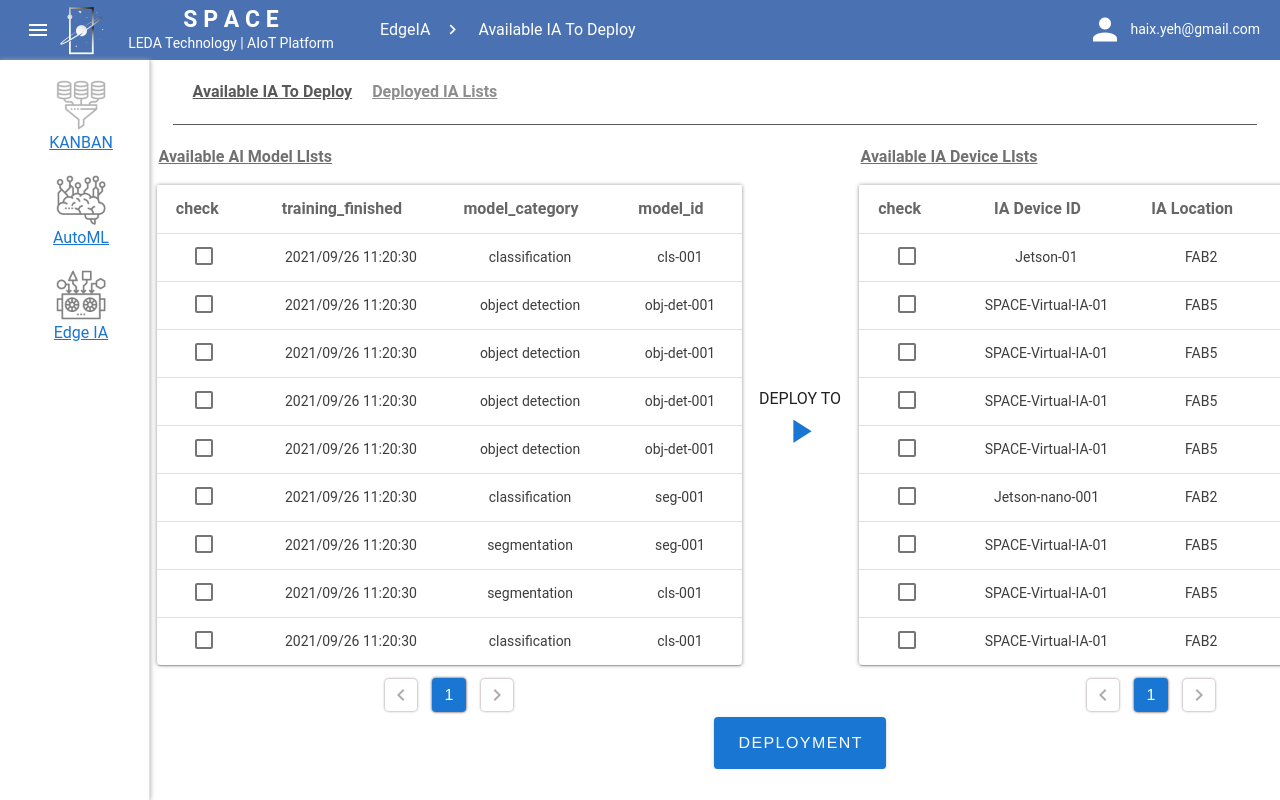
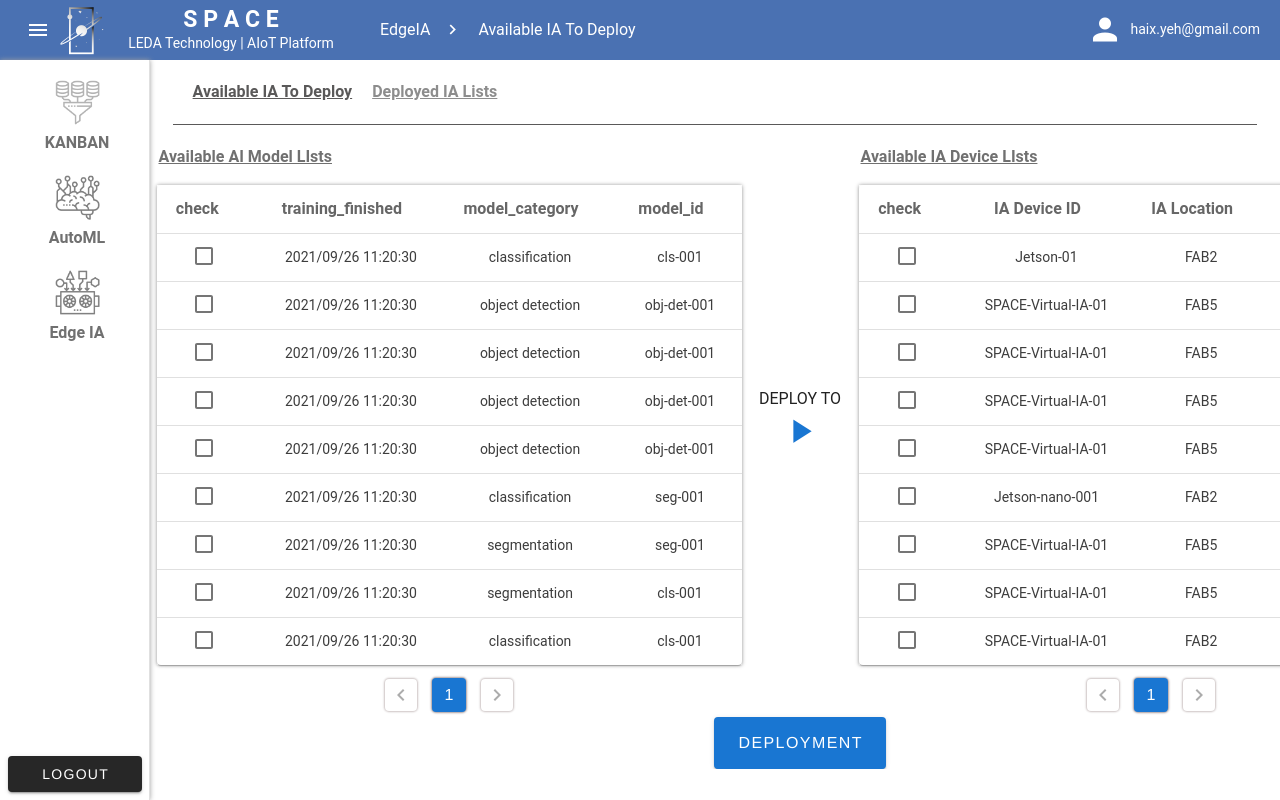
Before and after one commit to cloud-grazing/vue, a Vue app in the folder main/: page /availableIAToDeploy in a window 1280 px wide. Built offline with nearby package versions, Linux system fonts and the light colour scheme.

Commit message:
[修改]樣式修正

```diff
--- a/main/src/css/normalTable.scss
+++ b/main/src/css/normalTable.scss
@@ -1,6 +1,6 @@
 .use-normal-table {
     margin: 0 auto;
-    max-width: 800px;
+    max-width: 920px;
     color: #707070;
     .v-data-table__wrapper {
         box-shadow: 0px 0px 4px 0px #A0A0A0;
--- a/main/src/views/Login/Main.vue
+++ b/main/src/views/Login/Main.vue
@@ -115,8 +115,6 @@ export default {
             width: 320px;
         }
     }
-
-}
     .login-left-bg {
         float: left;
         width: calc(100% - 520px);
@@ -147,5 +145,7 @@ export default {
             width: 100%;
         }
     }
+}
+
 </style>
 <style src="@/css/common.scss" lang="scss"></style>
--- a/main/src/views/Main/components/Kanban/components/DataFlow/Main.vue
+++ b/main/src/views/Main/components/Kanban/components/DataFlow/Main.vue
@@ -12,7 +12,11 @@
             hideDefaultFooter
             class="elevation-1"
             @page-count="data.PageCount = $event"
-        />
+        >
+            <template v-slot:[`item.DataCollectTmsp`]="{ item }">
+                {{ new Date(item.DataCollectTmsp) }}
+            </template>
+        </v-data-table>
         <div class="text-center pt-2">
             <v-pagination
                 v-model="Page"
--- a/main/src/views/Main/components/Kanban/components/EdgeLists/Main.vue
+++ b/main/src/views/Main/components/Kanban/components/EdgeLists/Main.vue
@@ -14,6 +14,9 @@
             :itemClass="itemRowBackground"
             @page-count="data.Total = $event"
         >
+            <template v-slot:[`item.UpdateTmsp`]="{ item }">
+                {{ new Date(item.UpdateTmsp) }}
+            </template>
             <template v-slot:[`item.HeartBeatStatus`]="{ item }">
                 <span v-if="item.HeartBeatStatus === 1">alive</span>
                 <span v-else>N/A</span>
--- a/main/src/views/Main/components/MainNav.vue
+++ b/main/src/views/Main/components/MainNav.vue
@@ -8,34 +8,45 @@
         mobileBreakpoint="960"
     >
         <v-list
-            class="pl-5"
+            class="pl-3 nav-list"
             shaped
         >
             <v-list-item>
                 <v-list-item-content>
                     <router-link to="/kanban">
-                        <div><img src="@/assets/KANBAN-300X300.png" alt="" width="50" /></div>
-                        KANBAN
+                        <div><img src="@/assets/KANBAN-300X300.png" alt="" width="45" /></div>
+                        <div class="nav-word">KANBAN</div>
                     </router-link>
                 </v-list-item-content>
             </v-list-item>
             <v-list-item>
                 <v-list-item-content>
                     <router-link to="/autoML">
-                        <div><img src="@/assets/autoML-300X300.png" alt="" width="50" /></div>
-                        AutoML
+                        <div><img src="@/assets/autoML-300X300.png" alt="" width="45" /></div>
+                        <div class="nav-word">AutoML</div>
                     </router-link>
                 </v-list-item-content>
             </v-list-item>
             <v-list-item>
                 <v-list-item-content>
                     <router-link to="/edgeia">
-                        <div><img src="@/assets/edge-IA-300X300.png" alt="" width="50" /></div>
-                        Edge IA
+                        <div><img src="@/assets/edge-IA-300X300.png" alt="" width="45" /></div>
+                        <div class="nav-word">Edge IA</div>
                     </router-link>
                 </v-list-item-content>
             </v-list-item>
         </v-list>
+        <template v-slot:append>
+            <div class="pa-2">
+                <v-btn
+                    block
+                    dark
+                    @click="() => { $router.push({ path: 'login' }) }"
+                >
+                    Logout
+                </v-btn>
+            </div>
+        </template>
     </v-navigation-drawer>
 </template>
 
@@ -83,7 +94,18 @@ export default {
 
 <style lang="scss">
 .main-nav {
-    box-shadow: 0px 0px 5px 0px #a0a0a0;
+    box-shadow: 0px 0px 5px 0px #A0A0A0;
+    background: #FFF;
+    .nav-list {
+        a {
+            font-weight: bold;
+            color: #707070;
+            text-decoration: none;
+            .nav-word {
+                margin-top: 5px;
+            }
+        }
+    }
 }
 </style>
 <style src="@/css/common.scss" lang="scss"></style>
```
